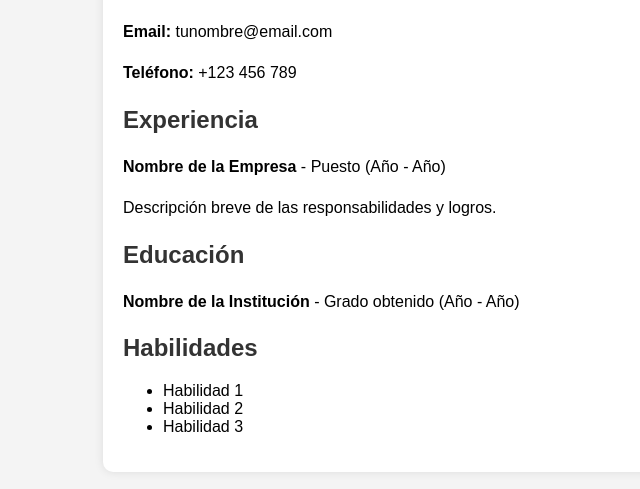
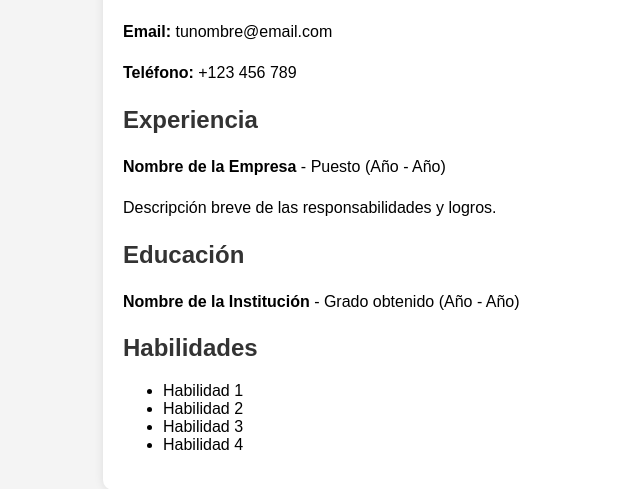
Before and after one commit to josuepagina/josuepagina3.github.io, a plain HTML site: page index.html in a window 1280 px wide. Shown: the part 101-590 px from the top of the page, without its empty margins (117-757 px from the left). Drawn offline with Linux system fonts and the light colour scheme.

Commit message:
segundo commit

```diff
--- a/index.html
+++ b/index.html
@@ -45,6 +45,7 @@
             <li>Habilidad 1</li>
             <li>Habilidad 2</li>
             <li>Habilidad 3</li>
+            <li>Habilidad 4</li>
         </ul>
     </div>
 </body>
```
